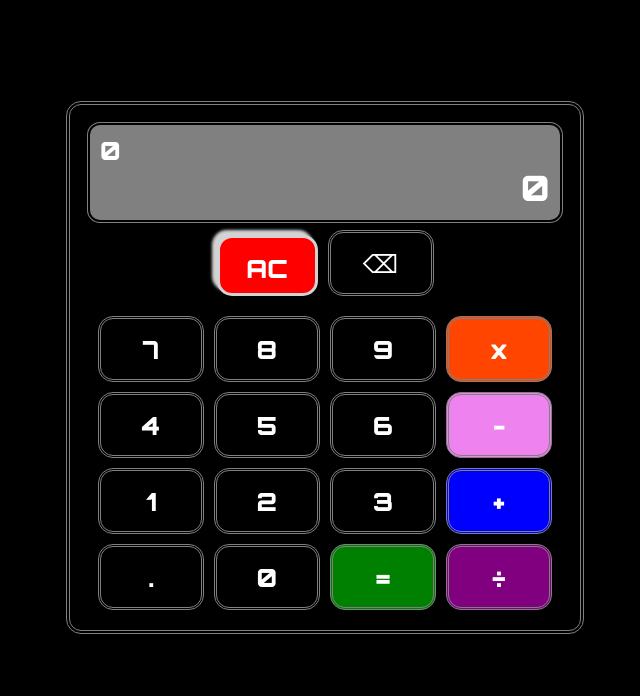
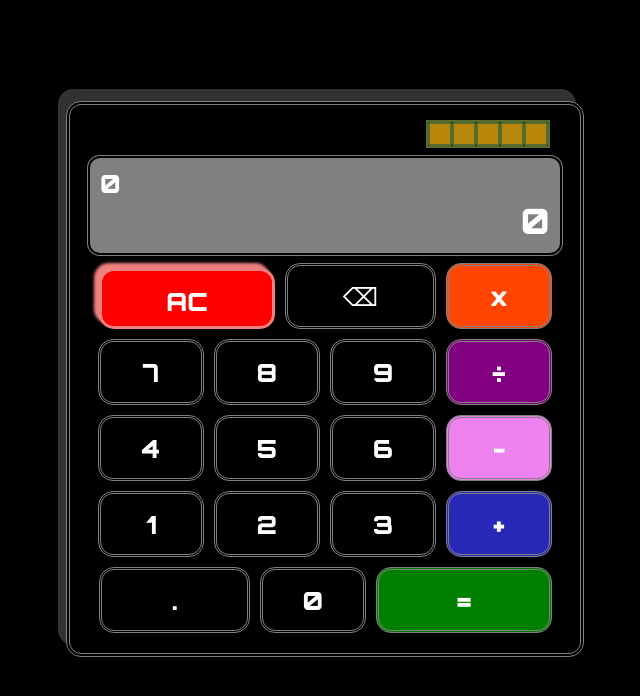
Before and after one commit to BlurryQ/calculator, a plain HTML site: page index.html in a window 1280 px wide. In both pictures the pointer is over the element "AC". Shown: the whole page, without its empty margins (315-955 px from the left). Drawn offline with Linux system fonts and the light colour scheme.

Commit message:
Updated stylings

```diff
--- a/index.html
+++ b/index.html
@@ -12,19 +12,27 @@
 
         <body>
             <div class="calculator">
+            <div class="solar-panels">
+                <div class="panel"></div>
+                <div class="panel"></div>
+                <div class="panel"></div>
+                <div class="panel"></div>
+                <div class="panel"></div>
+            </div>
             <div class="screens">
                 <div id="info-screen">0</div>
                 <div id="result-screen">0</div>
             </div>
             <div class="top-row">
                 <div class="button clear" id="clear">AC</div>
-                    <div class="button clear" id="remove">⌫</div>
+                <div class="button remove" id="remove">⌫</div>
+                <div class="button operator" id="*">x</div>
             </div>
             <div class="first-row">
                 <div class="button number" id="7">7</div>
                 <div class="button number" id="8">8</div>
                 <div class="button number" id="9">9</div>
-                    <div class="button operator" id="*">x</div>
+                <div class="button operator" id="/">÷</div>
             </div>
             <div class="second-row">
                 <div class="button number" id="4">4</div>
@@ -42,7 +50,7 @@
                 <div class="button number" id=".">.</div>
                 <div class="button number" id="0">0</div>
                 <div class="button operator" id="=">=</div>
-                    <div class="button operator" id="/">÷</div>
+
             </div>
         </div>
     </div>
--- a/style.css
+++ b/style.css
@@ -15,41 +15,61 @@
     height: 30px;
 }
 
-
 .number,
 .operator,
-.clear {
+.clear,
+.remove {
     transition: height 0.2s,
                 width 0.2s,
                 margin 0.2s,
                 box-shadow 0.2s;
 }
 
-.number:hover {
-    border: 3px solid lightblue;
-    box-shadow: -5px -5px 3px lightblue;
+.number:hover,
+.remove:hover,
+.operator:hover,
+.clear:hover {
     height: 25px;
     width: 65px;
     margin-top: 10px;
     margin-bottom: 5px;
 }
 
-.operator:hover {
-    border: 3px solid lightcyan;
-    box-shadow: -5px -5px 3px lightcyan;
-    height: 25px;
-    width: 65px;
-    margin-top: 10px;
-    margin-bottom: 5px;
+
+.number:hover,
+.remove:hover {
+    border: 3px solid whitesmoke;
+    box-shadow: -5px -5px 3px whitesmoke;
 }
 
 .clear:hover {
-    border: 3px solid lightgray;
-    box-shadow: -5px -5px 3px lightgray;
-    height: 25px;
-    width: 65px;
-    margin-top: 10px;
-    margin-bottom: 5px;
+    border: 3px solid lightcoral;
+    box-shadow: -5px -5px 3px lightcoral;
+}
+
+#\*.operator:hover {
+    border: 3px solid lightsalmon;
+    box-shadow: -5px -5px 3px lightsalmon;
+}
+
+#\/.operator:hover {
+    border: 3px solid palevioletred;
+    box-shadow: -5px -5px 3px palevioletred;
+}
+
+#\-.operator:hover {
+    border: 3px solid palevioletred;
+    box-shadow: -5px -5px 3px palevioletred;
+}
+
+#\+.operator:hover {
+    border: 3px solid lightblue;
+    box-shadow: -5px -5px 3px lightblue;
+}
+
+#\=.operator:hover {
+    border: 3px solid lightgreen;
+    box-shadow: -5px -5px 3px lightgreen;
 }
 
 .blink {
@@ -73,6 +93,7 @@
     flex-direction: column;
     padding: 15px;
     border: 4px double grey;
+    box-shadow: -8px -12px 0px rgb(50, 50, 50);
 }
 
 .screens {
@@ -106,15 +127,17 @@
 .third-row,
 .fourth-row {
     display: flex;
-    align-self: center;
+    align-self: flex-end;
+    margin-right: 8px;
 }
 
-.first-row {
-    padding-top: 10px;
+#\. {
+    width: 115px;
 }
 
 #\= {
     background-color: green;
+    width: 140px;
 }
 
 #\/ {
@@ -122,7 +145,7 @@
 }
 
 #\+ {
-    background-color: blue;
+    background-color: rgb(40, 40, 184);
 }
 
 #\- {
@@ -135,4 +158,26 @@
 
 #clear {
     background-color: red;
+    width: 140px;
 }
+
+#remove {
+    width: 115px;
+}
+
+.solar-panels{
+    border: 2px solid darkolivegreen;
+    border-radius: 0px;
+    display: flex;
+    flex-direction: row;
+    align-self: flex-end;
+    margin-right: 15px;
+    margin-bottom: 5px;
+}
+
+.panel {
+    border: 2px solid darkolivegreen;
+    background-color: darkgoldenrod;
+    border-radius: 2px;
+    padding: 10px;
+}
```
Lines whose indentation alone changed are shown as unchanged.
